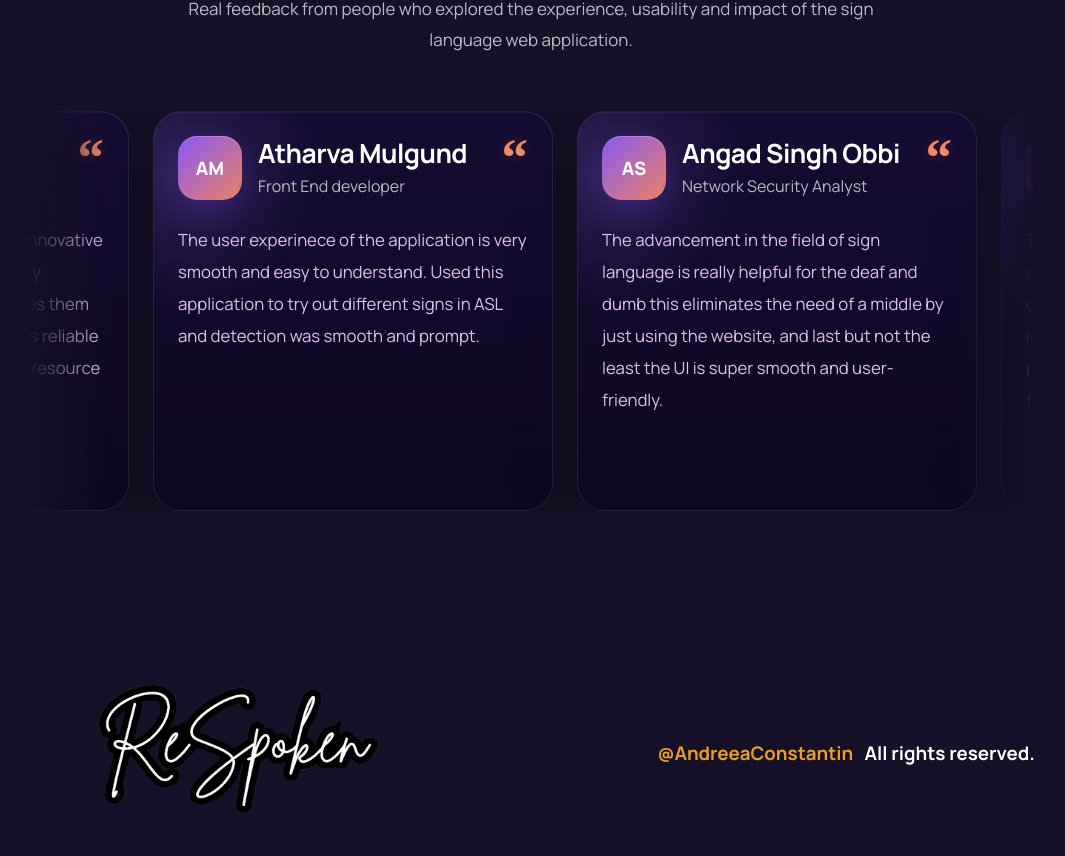
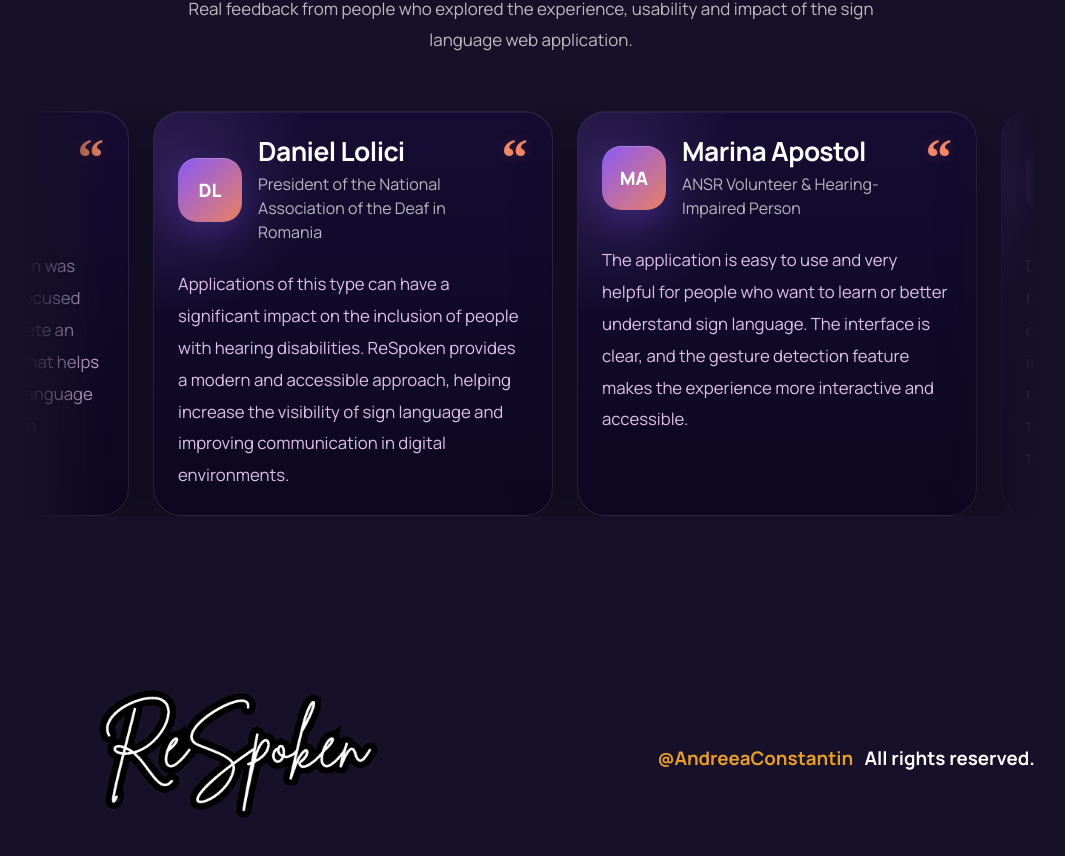
Before and after one commit to andreeaCtin13/ReSpoken-Disertatie, a React (Create React App) app: page / in a window 1280 px wide. Shown: the part 4035-4891 px from the top of the page, without its empty margins (109-1174 px from the left). Built offline with nearby package versions, Linux system fonts and the light colour scheme; no server answers.

Commit message:
varianta prezentabila 1

```diff
--- a/src/App.js
+++ b/src/App.js
@@ -41,7 +41,6 @@
           }
         />
 
-        {/* TRANSLATE */}
         <Route
           path="/detect"
           element={
@@ -51,7 +50,6 @@
           }
         />
 
-        {/* PRACTICE */}
         <Route
           path="/practice"
           element={
@@ -69,8 +67,6 @@
             </Layout>
           }
         />
-
-        <Route path="*" element={<NotFound />} />
       </Routes>
 
       <ToastContainer
--- a/src/data/FeedbackData.js
+++ b/src/data/FeedbackData.js
@@ -1,17 +1,17 @@
 export const userFeedback = [
     {
-        title: "Tejas Phanse",
-        text: "The sign language AI web app is an innovative and user-friendly tool that accurately detects hand gestures and translates them into corresponding signs. Its ensures reliable performance, making it an excellent resource for communication and education.",
-        tag: "Business Analyst"
+        title: "Andreea Constantin",
+        text: "Developing the ReSpoken application was both a technical and accessibility-focused challenge. The main goal was to create an intuitive and easy-to-use platform that helps users communicate and learn sign language through modern gesture recognition technologies.",
+        tag: "Developer"
     },
     {
-        title: "Atharva Mulgund",
-        text: "The user experinece of the application is very smooth and easy to understand. Used this application to try out different signs in ASL and detection was smooth and prompt.",
-        tag: "Front End developer"
+        title: "Daniel Lolici",
+        text: "Applications of this type can have a significant impact on the inclusion of people with hearing disabilities. ReSpoken provides a modern and accessible approach, helping increase the visibility of sign language and improving communication in digital environments.",
+        tag: "President of the National Association of the Deaf in Romania"
     },
     {
-        title: "Angad Singh Obbi",
-        text: "The advancement in the field of sign language is really helpful for the deaf  and dumb this eliminates the need of a middle by just using the website, and last but not the least the UI is super smooth and user-friendly.",
-        tag: "Network Security Analyst"
+        title: "Marina Apostol",
+        text: "The application is easy to use and very helpful for people who want to learn or better understand sign language. The interface is clear, and the gesture detection feature makes the experience more interactive and accessible.",
+        tag: "ANSR Volunteer & Hearing-Impaired Person"
     }
 ]
--- a/src/shared/DetectCore.jsx
+++ b/src/shared/DetectCore.jsx
@@ -213,7 +213,6 @@
       setGestureOutput(gestureName);
       setProgress(Math.round(score * 100));
 
-      // WIDGET
       if (gestureName && score > 0.5) {
         window.postMessage(
           {
```
Also changed, not shown: public/serviceWorker.js (+38 -6 lines), src/redux/actions/signdataaction.js (+2 -15 lines), firebase.json.
